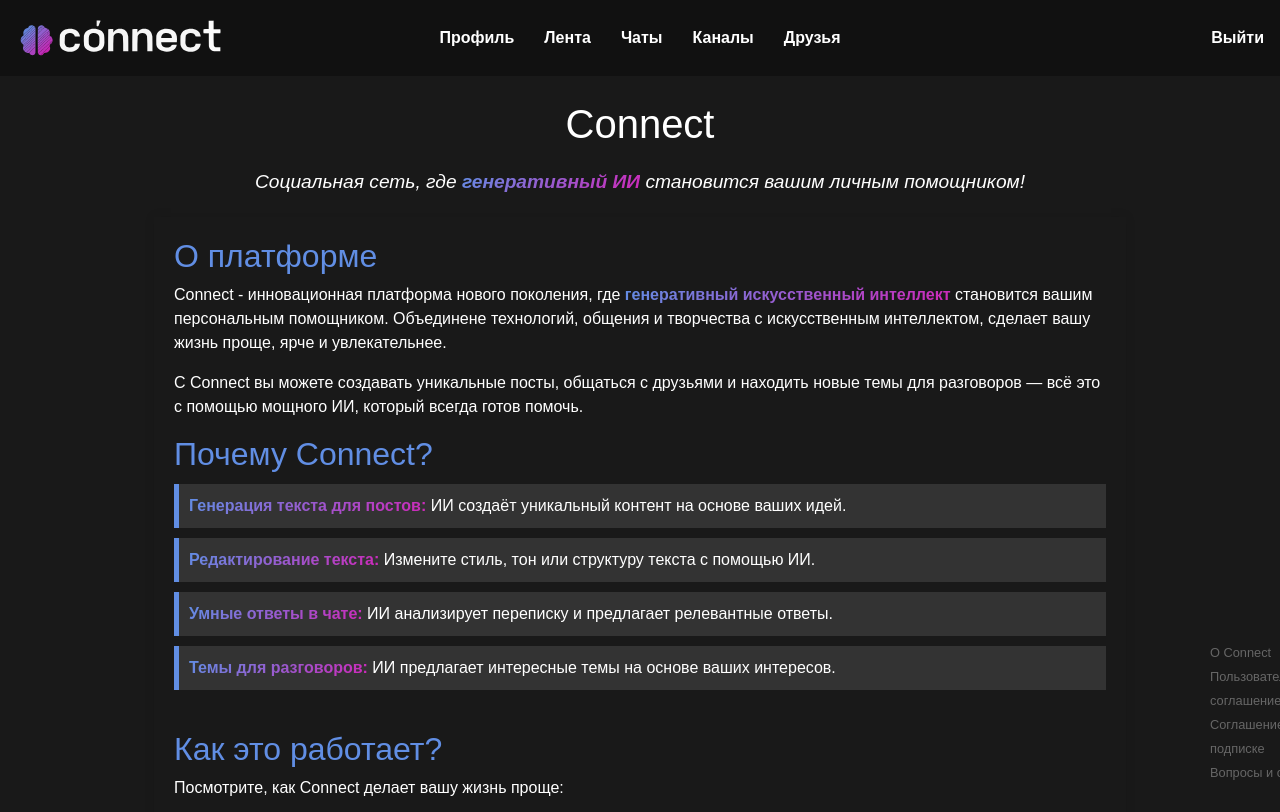
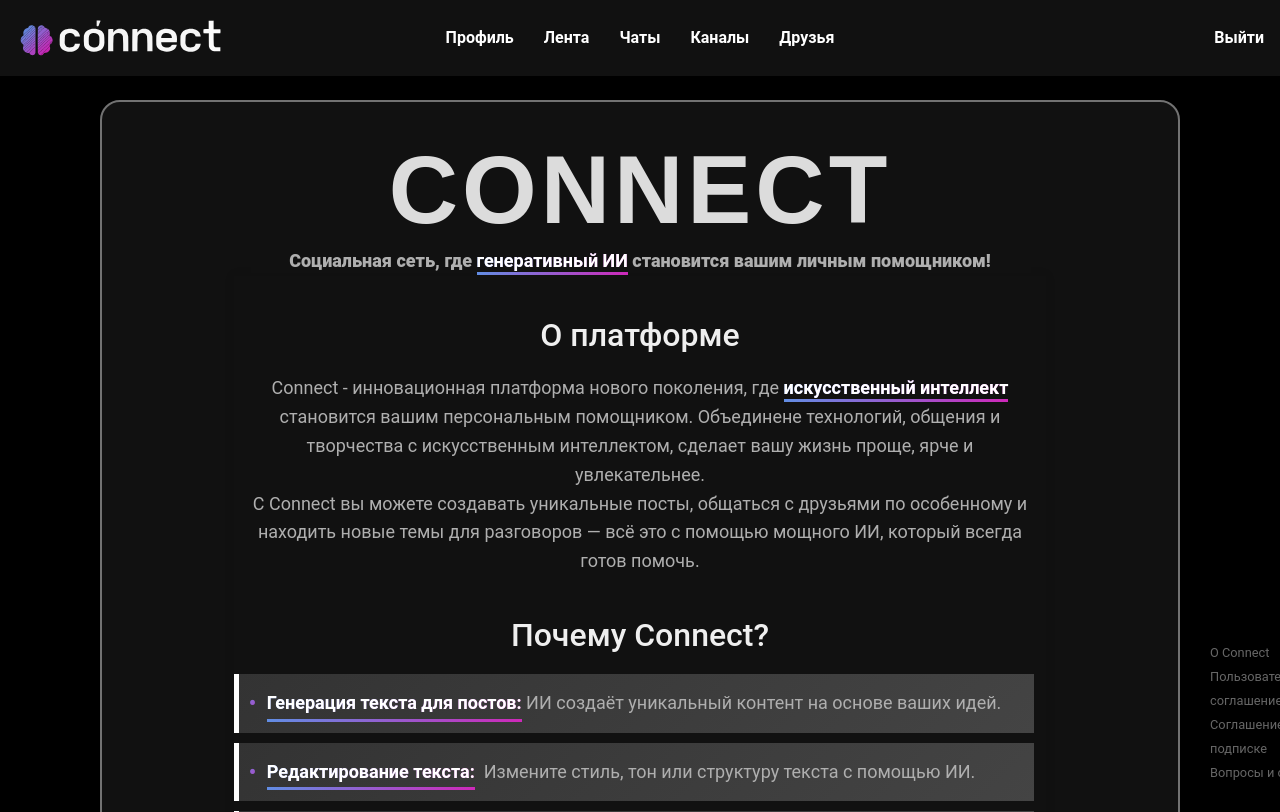
Before and after one commit to EKProgrammer/Connect, a Django app: page /about in a window 1280 px wide. Shown: the top 812 px of the page. Run offline with Django 5.2, Linux system fonts and the light colour scheme; a user stored in the database is signed in; some libraries are stand-ins or nearby versions.

Commit message:
fix style about and change color username

```diff
--- a/connectapp/main/static/main/css/about.css
+++ b/connectapp/main/static/main/css/about.css
@@ -1,10 +1,41 @@
+.container-about {
+    background-color: #111111;
+    padding: 30px;
+    border-radius: 20px;
+    border: 2px solid rgb(114, 114, 114);
+    margin: 0 0 1.5rem 0;
+}
+
 .introduction {
     color: #fff;
     text-align: center;
 }
+
+@import url('https://fonts.googleapis.com/css2?family=Montserrat:wght@500&display=swap');
+
 .introduction h1 {
+    font-family: 'Montserrat', sans-serif;
+    font-size: 6em;
+    color: #dcdcdc;
+    text-align: center;
+    text-transform: uppercase;
+    font-weight: 900;
+    letter-spacing: 4px;
+    opacity: 0;
+    animation: fadeIn 2s ease-out forwards;
     margin: 0;
-    font-size: 2.5em;
+}
+
+@keyframes fadeIn {
+    to {
+        opacity: 1;
+    }
+}
+
+@media (max-width: 768px) {
+    .introduction h1 {
+        font-size: 4em;
+    }
 }
 
 .container-about-page {
@@ -15,22 +46,26 @@
     box-shadow: 0 0 10px rgba(0, 0, 0, 0.1);
 }
 h2 {
-    color: rgba(97,142,228,1);
+    color: rgb(255, 255, 255);
     margin-top: 0;
 }
 .features, .demo, .contact {
     margin-bottom: 40px;
 }
+
 .features ul {
     list-style-type: none;
     padding: 0;
 }
+
 .features li {
-    background: #333333;
+    background: linear-gradient(135deg, #333333, #444444);
     margin: 10px 0;
     padding: 10px;
-    border-left: 5px solid rgba(97,142,228,1);
+    border-left: 5px solid rgb(255, 255, 255);
 }
+
+
 .demo img {
     max-width: 100%;
     height: auto;
@@ -39,23 +74,135 @@ h2 {
     border-radius: 10px;
     box-shadow: 0 0 10px rgba(0, 0, 0, 0.1);
 }
+
 .contact a {
-    color: rgba(97,142,228,1);
+    color: rgb(249, 249, 249);
     text-decoration: none;
 }
+
 .contact a:hover {
     text-decoration: underline;
 }
+
 .marketing-slogan {
-    font-size: 1.2em;
-    font-style: italic;
+    font-size: 1.5rem;
+    font-weight: 900;
+    color: #333;
     text-align: center;
     margin: 20px 0;
 }
+
+body {
+font-family: 'Roboto', sans-serif;
+background-color: #000000;
+color: #333;
+margin: 0;
+padding: 0;
+}
+
+.container-about-page {
+width: 80%;
+margin: 0 auto;
+padding: 40px 0;
+}
+
+section {
+margin-bottom: 40px;
+}
+
+h2 {
+font-size: 32px;
+color: #efefef;
+text-align: center;
+margin-bottom: 20px;
+}
+
+.about p, .features ul, .contact p {
+font-size: 18px;
+line-height: 1.6;
+max-width: 800px;
+margin: 0 auto;
+color: #afafaf;
+text-align: center;
+}
+
 .highlight {
-    font-weight: bold;
-    background-image: linear-gradient(315deg, rgba(207,40,185,1) 0%, rgba(97,142,228,1) 100%);
+    color: white; /* Белый цвет для текста */
+    font-weight: bold; /* Жирный шрифт */
+    text-decoration-color: transparent; /* Скрываем стандартное подчеркивание */
+    text-decoration-style: solid;
+    background: linear-gradient(315deg, rgba(207,40,185,1) 0%, rgba(97,142,228,1) 100%);
+    background-clip: text; /* Применяем градиент к тексту */
+    -webkit-background-clip: text; /* Для WebKit-браузеров (Chrome, Safari) */
+    position: relative;
+}
+
+.highlight::after {
+    content: ''; /* Псевдо-элемент для подчеркивания */
+    position: absolute;
+    bottom: -4px; /* Располагаем подчеркивание немного ниже текста */
+    left: 0;
+    width: 100%;
+    height: 3px; /* Толщина подчеркивания */
+    background: linear-gradient(315deg, rgba(207,40,185,1) 0%, rgba(97,142,228,1) 100%); /* Градиентное подчеркивание */
+}
+
+
+
+
+.features ul {
+list-style-type: none;
+padding: 0;
+margin: 0;
+}
+
+.features li {
+font-size: 18px;
+margin-bottom: 10px;
+display: flex;
+align-items: center;
+}
+
+.features li::before {
+    content: "•";
+    margin-right: 10px;
+    font-size: 24px;
+    background: linear-gradient(315deg, rgba(207,40,185,1) 0%, rgba(97,142,228,1) 100%);
     -webkit-background-clip: text;
-    background-clip: text;
-    color: transparent;
+    color: transparent; /* Текст (маркеры) прозрачный, чтобы был виден только градиент */
 }
+
+
+.demo img {
+display: block;
+margin: 0 auto;
+max-width: 100%;
+border-radius: 8px;
+}
+
+.contact a {
+color: #007bff;
+text-decoration: none;
+}
+
+.contact a:hover {
+text-decoration: underline;
+}
+
+@media (max-width: 768px) {
+.container-about-page {
+    width: 90%;
+}
+
+h2 {
+    font-size: 28px;
+}
+
+.about p, .features ul, .contact p {
+    font-size: 16px;
+}
+
+.features li {
+    font-size: 16px;
+}
+}
--- a/connectapp/main/templates/main/about.html
+++ b/connectapp/main/templates/main/about.html
@@ -22,23 +22,24 @@
 {% endblock %}
 
 {% block content %}
+<section class="about container-about">
     <div class="introduction">
-        <h1>Connect</h1>
+        <h1>CONNECT</h1>
         <p class="marketing-slogan">Социальная сеть, где <span class="highlight">генеративный ИИ</span> становится вашим личным помощником!</p>
     </div>
     <div class="container-about-page">
         <section class="about">
             <h2>О платформе</h2>
-            <p>Connect - инновационная платформа нового поколения, где <span class="highlight">генеративный искусственный интеллект</span> становится вашим персональным помощником. Объединене технологий, общения и творчества с искусственным интеллектом, сделает вашу жизнь проще, ярче и увлекательнее.</p>
-            <p>С Connect вы можете создавать уникальные посты, общаться с друзьями и находить новые темы для разговоров — всё это с помощью мощного ИИ, который всегда готов помочь.</p>
+            <p>Connect - инновационная платформа нового поколения, где <span class="highlight"> искусственный интеллект</span> становится вашим персональным помощником. Объединене технологий, общения и творчества с искусственным интеллектом, сделает вашу жизнь проще, ярче и увлекательнее.</p>
+            <p>С Connect вы можете создавать уникальные посты, общаться с друзьями по особенному и находить новые темы для разговоров — всё это с помощью мощного ИИ, который всегда готов помочь.</p>
         </section>
         <section class="features">
             <h2>Почему Connect?</h2>
             <ul>
-                <li><span class="highlight">Генерация текста для постов:</span> ИИ создаёт уникальный контент на основе ваших идей.</li>
-                <li><span class="highlight">Редактирование текста:</span> Измените стиль, тон или структуру текста с помощью ИИ.</li>
-                <li><span class="highlight">Умные ответы в чате:</span> ИИ анализирует переписку и предлагает релевантные ответы.</li>
-                <li><span class="highlight">Темы для разговоров:</span> ИИ предлагает интересные темы на основе ваших интересов.</li>
+                <li><span class="highlight">Генерация текста для постов:</span>&nbsp;ИИ создаёт уникальный контент на основе ваших идей.</li>
+                <li><span class="highlight">Редактирование текста: </span>&nbsp; Измените стиль, тон или структуру текста с помощью ИИ.</li>
+                <li><span class="highlight">Умные ответы в чате: </span>&nbsp; ИИ анализирует переписку и предлагает релевантные ответы.</li>
+                <li><span class="highlight">Темы для разговоров: </span>&nbsp; ИИ предлагает интересные темы на основе ваших интересов.</li>
             </ul>
         </section>
 
@@ -55,4 +56,5 @@
             <p>Напишите нам в Telegram: <a href="https://t.me/alemazur">Connect Support</a></p>
         </section>
     </div>
+</section>
 {% endblock %}
--- a/connectapp/person/static/person/css/person.css
+++ b/connectapp/person/static/person/css/person.css
@@ -1,4 +1,3 @@
-/* Универсальный контейнер страницы /person/ */
 .container-profile {
     background-color: #111111;
     padding: 30px;
@@ -7,7 +6,6 @@
     margin: 0 0 1.5rem 0;
 }
 
-/* Изображение профиля пользователя */
 .profile-image-container {
     position: relative;
     width: 200px;
@@ -102,6 +100,10 @@
     .user-info {
         width: 100%;
     }
+}
+
+.user-username {
+    color: #939393;
 }
 
 .person-name {
```
Also changed, not shown: connectapp/db.sqlite3.
